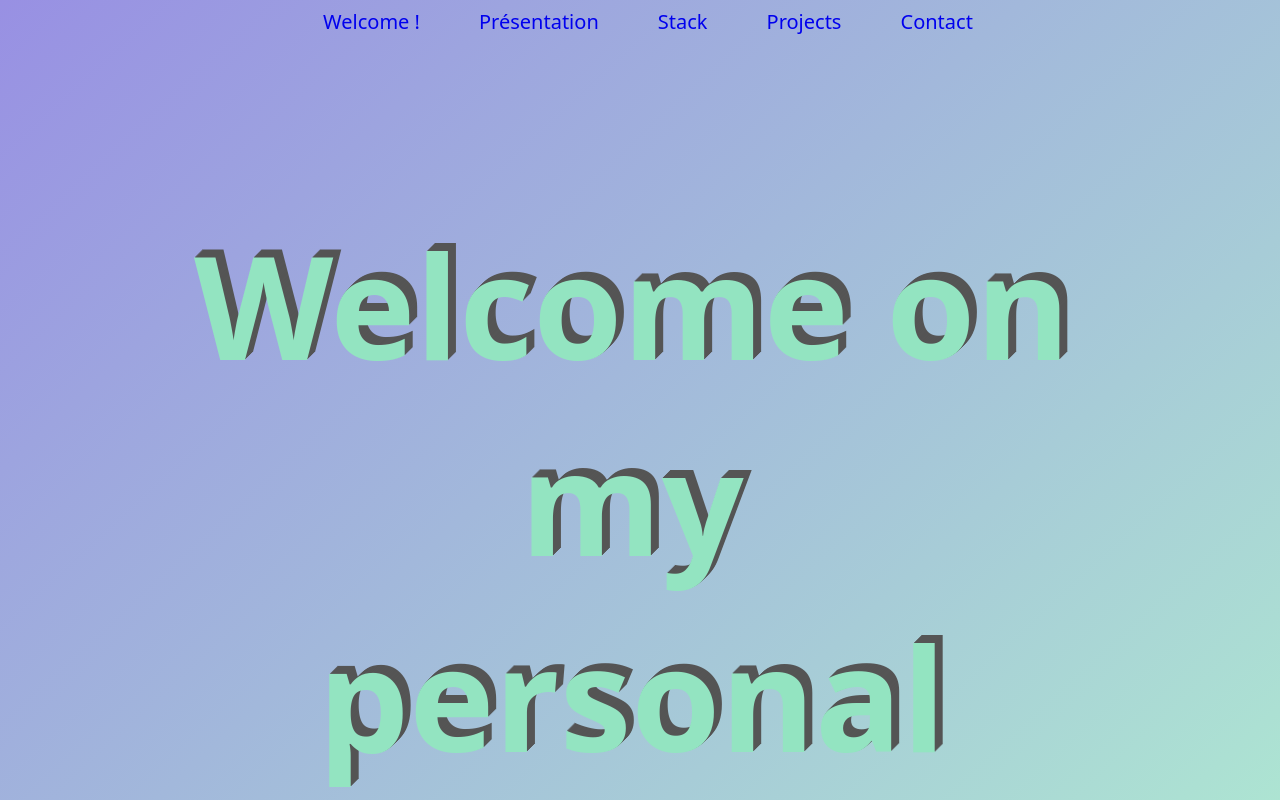
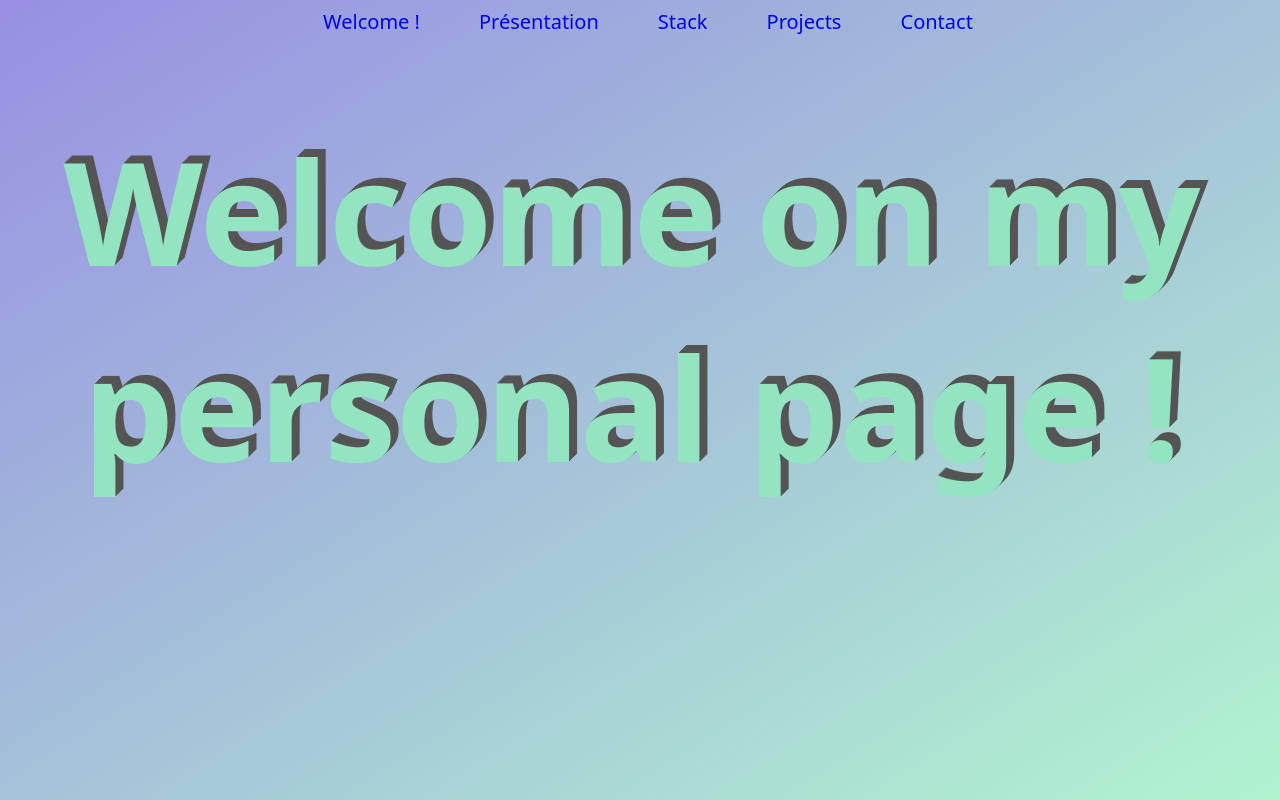
Before and after one commit to belkacem-oussama/belkacem_oussama, a React app: page / in a window 1280 px wide. Shown: the top 800 px of the page. Built offline with nearby package versions, Linux system fonts and the light colour scheme.

Commit message:
style fix home

```diff
--- a/src/components/App/styles.css
+++ b/src/components/App/styles.css
@@ -3,7 +3,7 @@
     overflow-x: hidden;
 }
 
-body{
+html{
     height: 100%;
     background: linear-gradient(to bottom right, #9890e3 0%, #b1f4cf 100%);
 }
--- a/src/components/Home/styles.css
+++ b/src/components/Home/styles.css
@@ -4,8 +4,6 @@ animation: text-shadow-pop-tr 1s both;
 font-size: 900%;
 text-align: center;
 color: #93e4c1;
-padding: 10%;
-margin: 5%;
 }
 
  @-webkit-keyframes text-shadow-pop-tr {
```
